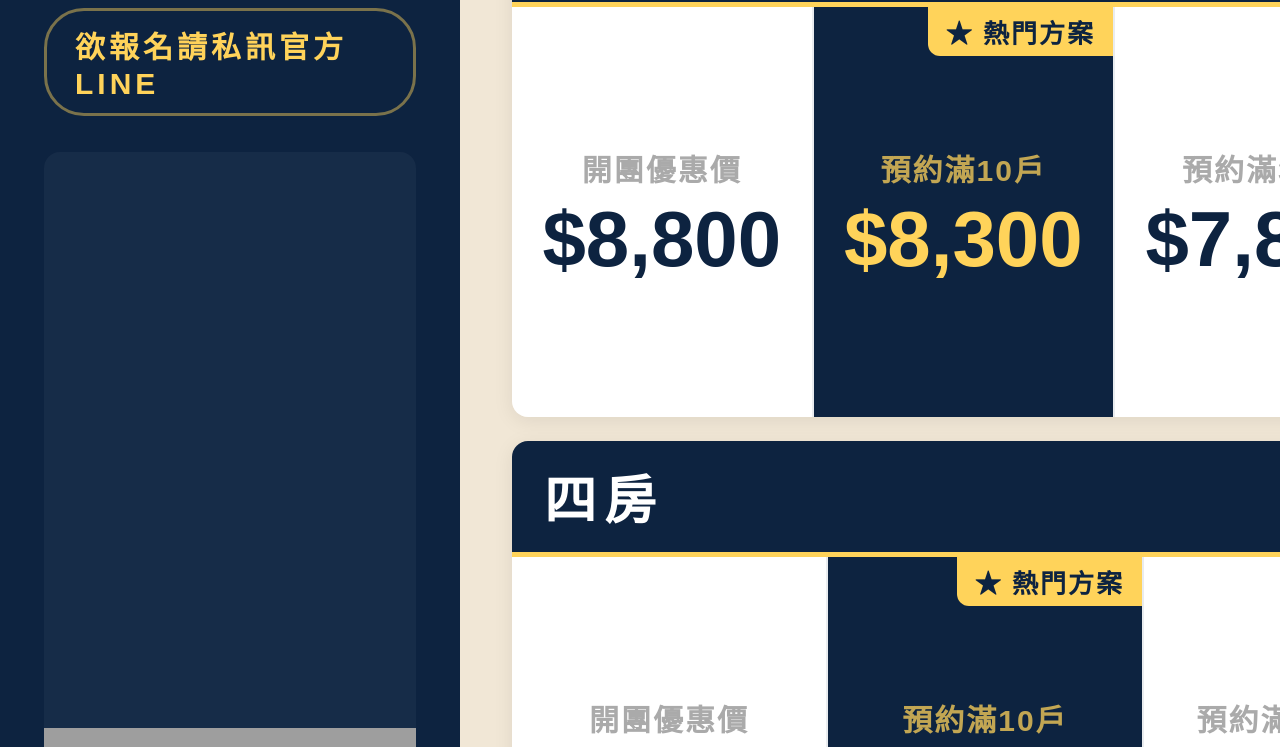
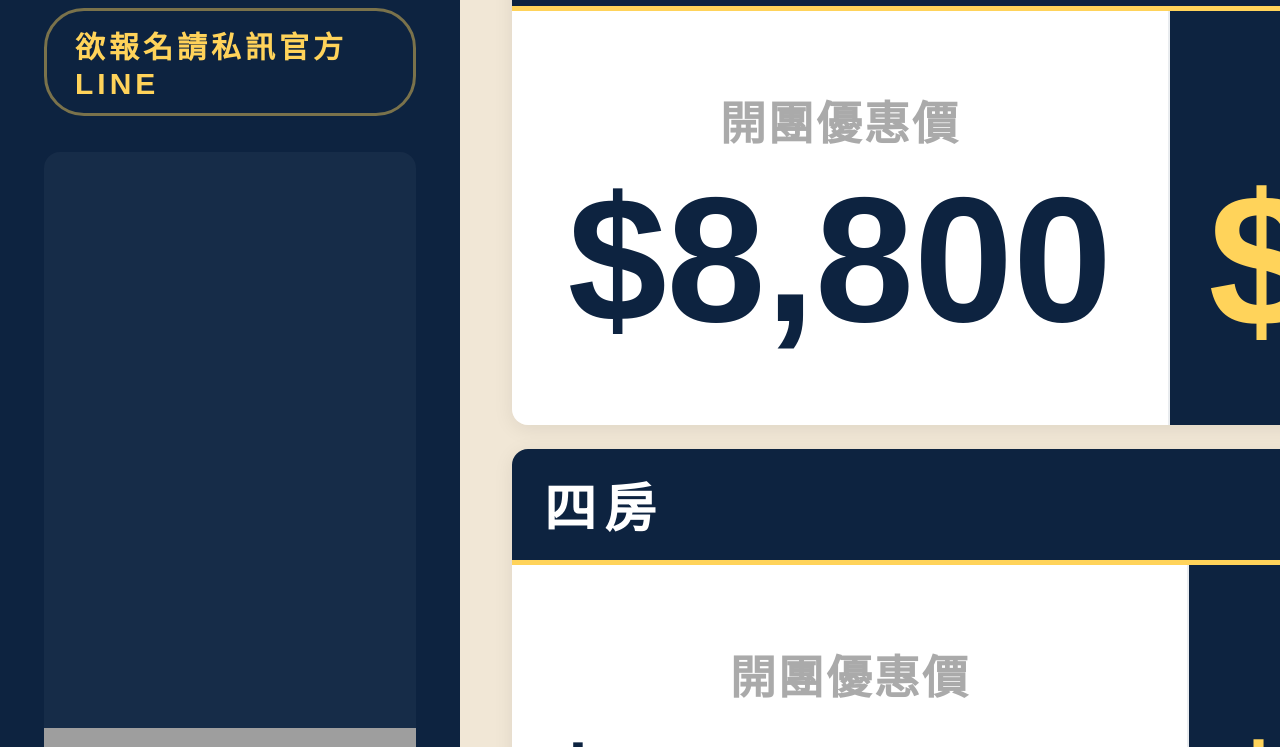
Before and after one commit to sayit-studio/jaisin, a plain HTML site: page offer-template/template-c.html in a window 1280 px wide. Shown: the part 833-1580 px from the top of the page. Drawn offline with Linux system fonts and the light colour scheme; grey boxes are pictures that could not be loaded.

Commit message:
fix(template-c): dynamic row height & font scaling to fill poster
JS now calculates room-row height based on number of rooms (always
fills the 2000px poster). Font sizes scale proportionally so price
text fills the tier cell (no large whitespace gap).

Co-Authored-By: Claude Sonnet 4.6 <noreply@anthropic.com>

```diff
--- a/offer-template/template-c.html
+++ b/offer-template/template-c.html
@@ -88,7 +88,7 @@
       gap: 24px; padding-bottom: 40px;
     }
     .room-row {
-      flex: 1; display: flex; flex-direction: column;
+      display: flex; flex-direction: column;
       min-height: 0; border-radius: 16px; overflow: hidden;
       box-shadow: 0 4px 20px rgba(0,0,0,0.08);
     }
@@ -257,6 +257,41 @@
           roomRow.appendChild(tiersEl);
           roomList.appendChild(roomRow);
         });
+
+        // ── 動態填滿：依房型數量計算每列高度與字體大小 ──
+        var numRooms = prices.length;
+        if (numRooms > 0) {
+          // 海報固定 1415×2000，依 CSS 結構推算可用高度
+          var POSTER_H       = 2000;
+          var FOOTER_H       = 160;  // footer height
+          var RIGHT_PAD_TOP  = 48;   // right-panel padding-top
+          var RIGHT_HEADER_H = 114;  // 48px font×1.2lh + 18pb + 6border + 32mb
+          var LIST_PAD_B     = 40;   // room-list padding-bottom
+          var ROW_GAP        = 24;   // gap between rows
+          var ROW_HEADER_H   = 104;  // room-header: 52px×1.2lh + 36px pad + 5px border
+
+          var availH = POSTER_H - FOOTER_H - RIGHT_PAD_TOP - RIGHT_HEADER_H - LIST_PAD_B;
+          var rowH   = Math.floor((availH - ROW_GAP * (numRooms - 1)) / numRooms);
+          var tierH  = rowH - ROW_HEADER_H;
+
+          var priceSize = Math.max(78,  Math.min(Math.floor(tierH * 0.42), 200));
+          var nameSize  = Math.max(30,  Math.min(Math.floor(tierH * 0.11),  50));
+
+          // 套用每列高度
+          var rows = roomList.querySelectorAll('.room-row');
+          rows.forEach(function(r) {
+            r.style.height = rowH + 'px';
+            r.style.flex   = 'none';
+          });
+
+          // 動態字體（!important 確保覆蓋 CSS 固定值）
+          var dynStyle = document.createElement('style');
+          dynStyle.textContent =
+            '.tier-name { font-size: ' + nameSize + 'px !important; margin-bottom: ' + Math.round(nameSize * 0.4) + 'px !important; }' +
+            '.tier-price { font-size: ' + priceSize + 'px !important; }' +
+            '.tier-cell.is-hot .tier-price { font-size: ' + Math.round(priceSize * 1.06) + 'px !important; }';
+          document.head.appendChild(dynStyle);
+        }
       }
     })();
   </script>
```
